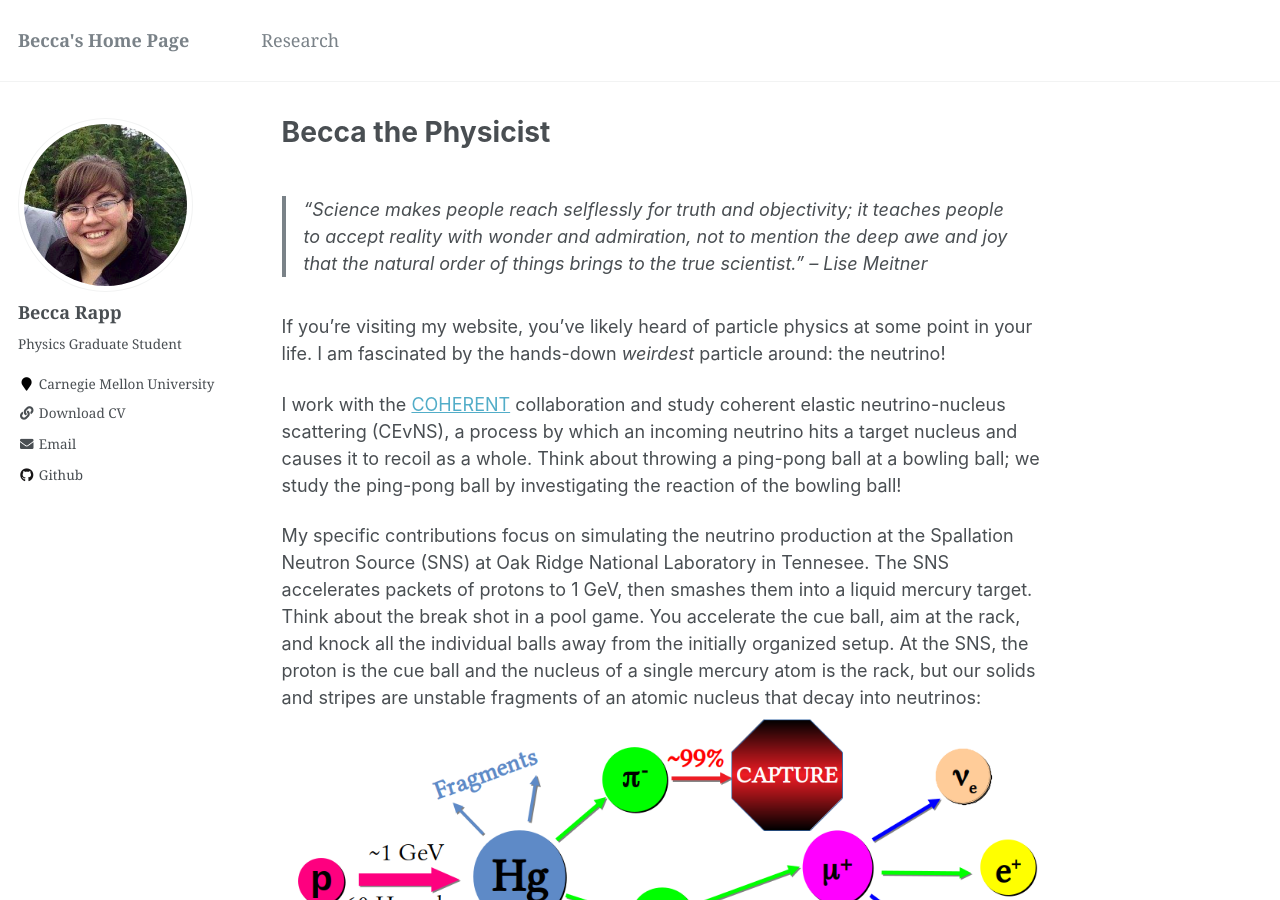
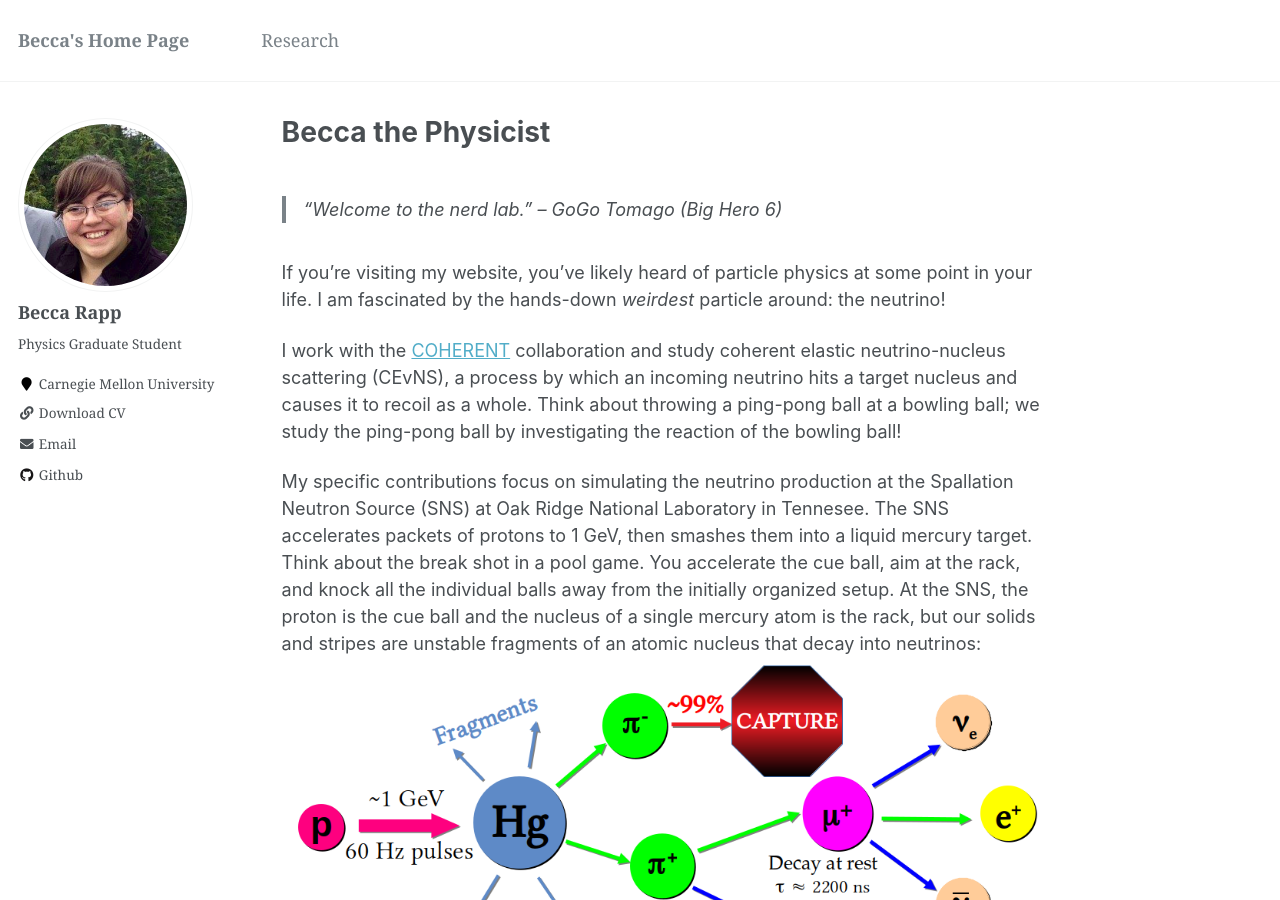
Before and after one commit to rapprl/rapprl.github.io, a Jekyll site: the page built from _pages/research.md, in a window 1280 px wide and 900 px high. Built offline with Jekyll 4.4.1, drawn with Linux system fonts in a browser that asks for light colours.

Commit message:
New quotes.

```diff
--- a/_pages/research.md
+++ b/_pages/research.md
@@ -6,10 +6,7 @@ redirect_from:
   - /research.html
 ---
 
->"Science makes people reach selflessly for truth and objectivity; it
- teaches people to accept reality with wonder and admiration, not to
- mention the deep awe and joy that the natural order of things brings
- to the true scientist." -- Lise Meitner
+> "Welcome to the nerd lab." -- GoGo Tomago (Big Hero 6)
 
 If you're visiting my website, you've likely heard of particle physics
 at some point in your life.  I am fascinated by the hands-down
```
Also changed, not shown: _pages/about.md (+0 -2 lines).
